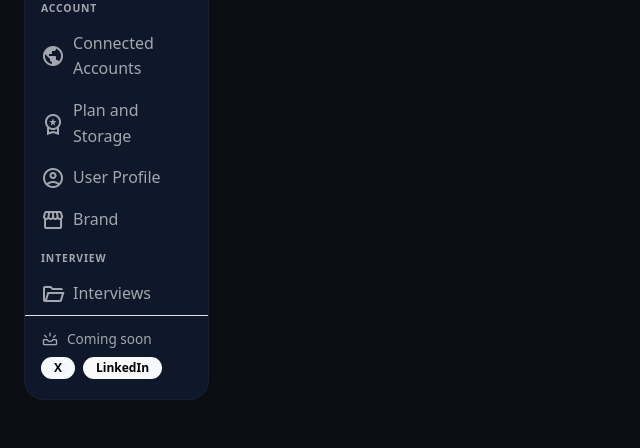
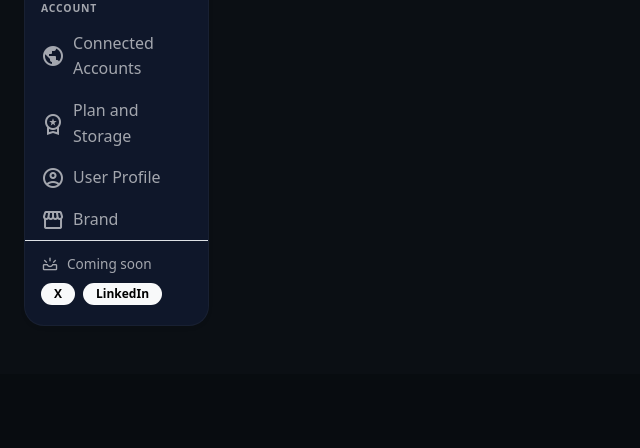
Before and after one commit to saltikg/minti-studio, a Python web app: template app/video_shorts/templates/vs_base.html in a window 1280 px wide. Shown: the part 947-1395 px from the top of the page, without its empty margins (0-640 px from the left). After the commit the page ends 1273 px from the top, so only its background shows below. Run offline with Jinja, Linux system fonts and the light colour scheme; the template is opened without the code that fills it, so the values that code supplies are empty.

Commit message:
Remove interview sidebar section

```diff
--- a/app/video_shorts/templates/vs_base.html
+++ b/app/video_shorts/templates/vs_base.html
@@ -266,15 +266,6 @@
           </a>
           {% endif %}
 
-          <div class="sidebar-section-label">INTERVIEW</div>
-
-          <a href="{{ url_for('video_shorts_bp.interview_interviews_page') }}"
-             class="list-group-item list-group-item-action d-flex align-items-center gap-2 vs-sidebar-link
-                    {% if '/video_shorts/interview/interviews' in request.path %}active{% endif %}">
-            <span class="material-symbols-outlined">folder_open</span>
-            <span>Interviews</span>
-          </a>
-
           <div class="sidebar-coming-soon border-top">
             <div class="d-flex align-items-center gap-2 mb-2">
               <span class="material-symbols-outlined">upcoming</span>
```
